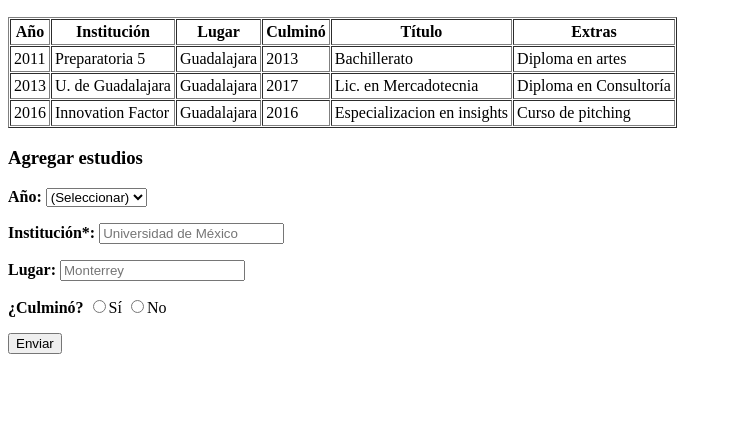
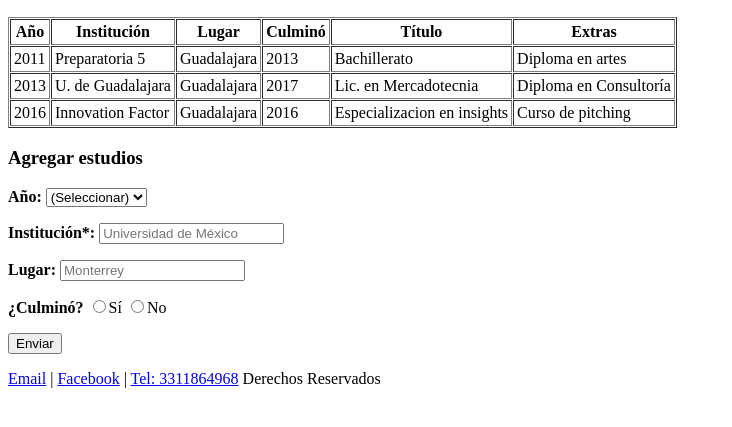
Before and after one commit to manuelvilla/Hoja_de_vida, a plain HTML site: page educacion.html in a window 1280 px wide. Shown: the part 347-774 px from the top of the page, without its empty margins (0-732 px from the left). Drawn offline with Linux system fonts and the light colour scheme.

Commit message:
Fin educación
Página de educación terminada

```diff
--- a/educacion.html
+++ b/educacion.html
@@ -129,6 +129,7 @@
 <header>
 </header>
 <footer>
+	<a href="mailto:manuelvillasenor.sa@gmail.com?subject=pagina">Email</a> | <a href="https://facebook.com/manuel.villasenor.n.n" target="_blank">Facebook</a> | <a href="tel:+523311864968">Tel: 3311864968</a> Derechos Reservados
 </footer>
 </body>
 </html>
```
